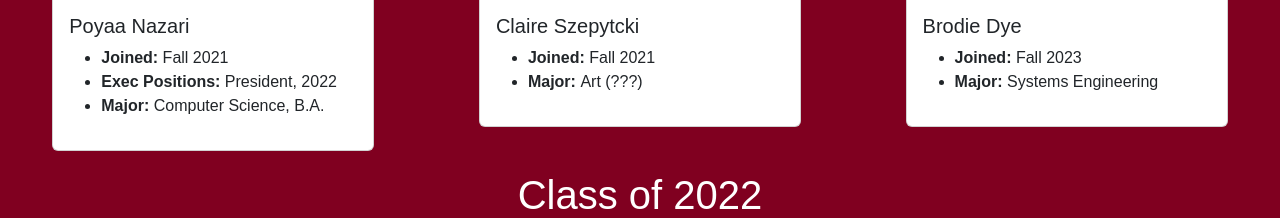
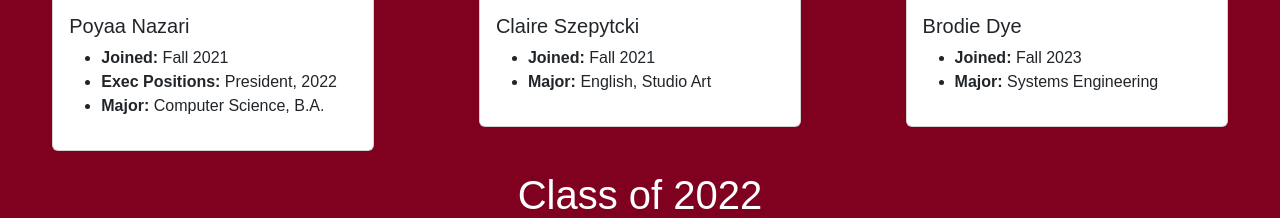
Before and after one commit to ybn4aq/Amuse-Bouche-Website, a plain HTML site: page alumni.html in a window 1280 px wide. Shown: the part 1036-1254 px from the top of the page. Drawn offline with nearby package versions, Linux system fonts and the light colour scheme.

Commit message:
claire major

```diff
--- a/alumni.html
+++ b/alumni.html
@@ -145,7 +145,7 @@
             <h5 class="card-title">Claire Szepytcki</h5>
             <ul>
               <li><strong>Joined: </strong>Fall 2021</li>
-              <li><strong>Major: </strong>Art (???)</li>
+              <li><strong>Major: </strong>English, Studio Art</li>
             </ul>
           </div>
         </div>
```
